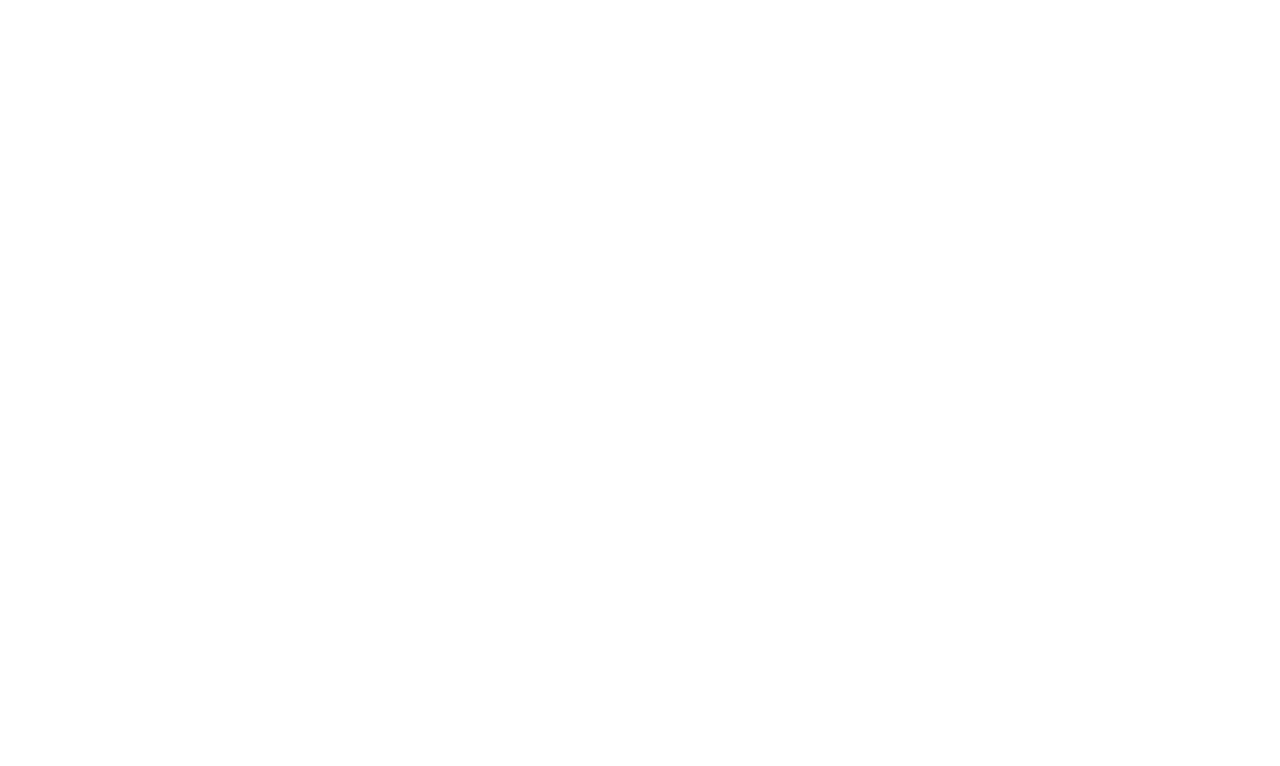
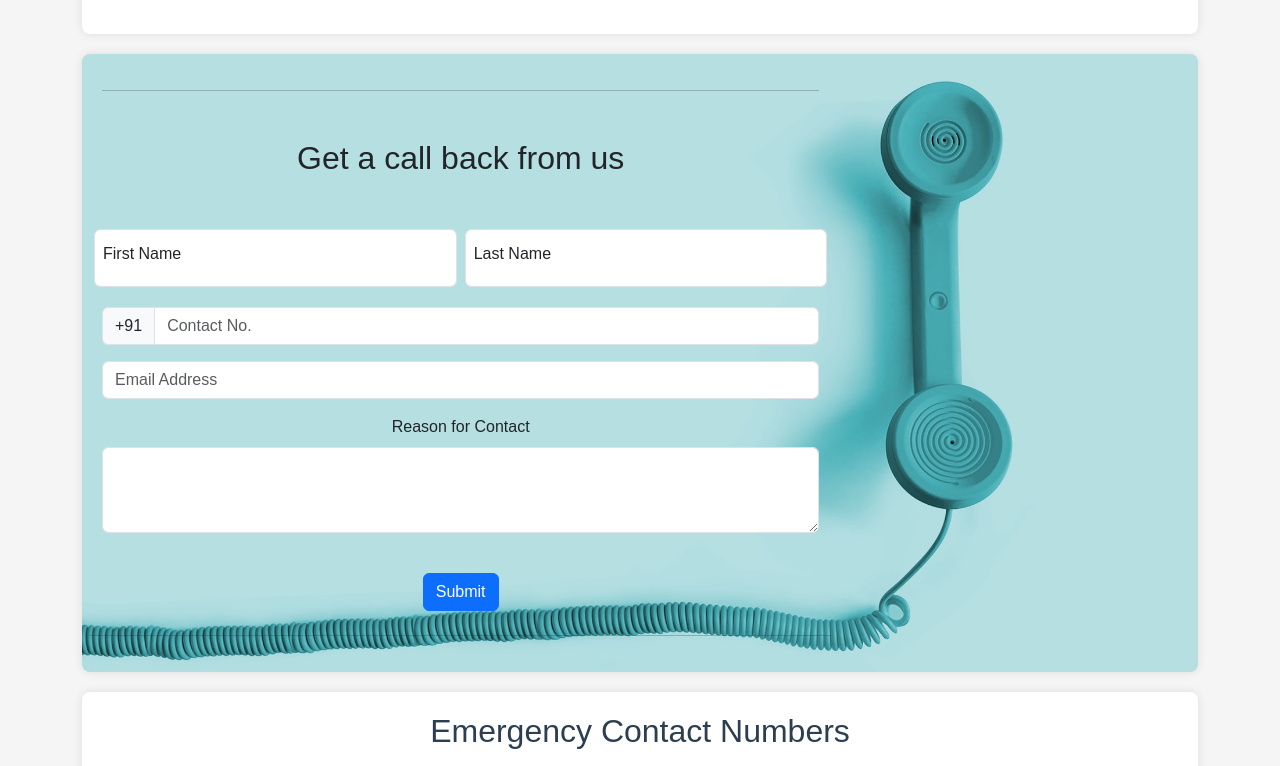
Before and after one commit to KD1-89268-shradha/Crime-Management-System, a React (Vite) app in the folder frontend/: page /contact in a window 1280 px wide. Before the commit this address had no page. Shown: the part 634-1400 px from the top of the page. Before the commit the page ends 800 px from the top, so only its background shows below. Built offline with nearby package versions, Linux system fonts and the light colour scheme.

Commit message:
user contact page

```diff
--- a/frontend/src/App.jsx
+++ b/frontend/src/App.jsx
@@ -11,6 +11,12 @@ import UserLogin from './Pages/User-Pages/login'
 
 
 
+
+
+
+
+
+import Contact from './Pages/User-Pages/contact';
 
 
 
@@ -30,7 +36,7 @@ function App() {
 
 
         <Route path ='/adminhome' element={<AdminHome/>}/>
-
+        <Route path='/contact' element={<Contact />} />
       </Routes>
     </div>
   )
--- /dev/null
+++ b/frontend/src/Pages/User-Pages/contact.jsx
@@ -0,0 +1,167 @@
+import Footer from "../../components/User-Components/footer";
+import NavBar from "../../Component/User-component/navbar";
+import ContactBanner from '../../Images/ContactBanner.jpg';
+import ContactInfo from "../../components/User-Components/contactInfo";
+import { useState } from "react";
+import { toast } from "react-toastify";
+import { postContactInformation } from '../../services/User-Services/contact';
+
+function Contact() {
+    const [firstName, setFirstName] = useState('');
+    const [lastName, setLastName] = useState('');
+    const [contactNumber, setContactNumber] = useState('');
+    const [emailAddress, setEmailAddress] = useState('');
+    const [reasonOfContact, setReasonOfContact] = useState('');
+
+    const onContactUs = async (event) => {
+        event.preventDefault();
+
+        if (firstName.length === 0) {
+            toast.warn('Enter First Name');
+        } else if (lastName.length === 0) {
+            toast.warn("Enter the Last Name");
+        } else if (contactNumber.length !== 10) {
+            toast.warn("Enter a valid Contact Number");
+        } else if (emailAddress.length === 0) {
+            toast.warn("Enter the Email Address");
+        } else if (reasonOfContact.length === 0) {
+            toast.warn("Enter the Reason for Contact");
+        } else {
+            const contactInfo = {
+                firstName,
+                lastName,
+                contactNumber,
+                emailAddress,
+                reasonOfContact,
+            };
+
+            try {
+                await postContactInformation(contactInfo);
+                toast.success('Contact information submitted successfully');
+                // Clear form fields after successful submission
+                setFirstName('');
+                setLastName('');
+                setContactNumber('');
+                setEmailAddress('');
+                setReasonOfContact('');
+            } catch (error) {
+                toast.error('Error submitting contact information');
+            }
+        }
+    };
+
+    return (
+        <>
+            <NavBar />
+            <div className="home-container">
+                <header className="home-header">
+                    <h1>Contact Us</h1>
+                </header>
+
+                <section className="home-section">
+                    <div className="row mb-3">
+                        <div className="col-md-12">
+                            <div className="card text-center">
+                                <img src={ContactBanner} className="card-img-top" alt="Contact Banner" />
+                            </div>
+                        </div>
+                    </div>
+                </section>
+
+                <section className="home-section contactBack">
+                    <div className="col-md-2"></div>
+                    <div className="col-md-8">
+                        <hr />
+                        <h2 className="text-dark mt-5 mb-5">Get a call back from us</h2>
+                        <form onSubmit={onContactUs}>
+                            <div className="row">
+                                <div className="col form-floating mb-3 p-1">
+                                    <input
+                                        onChange={(e) => setFirstName(e.target.value)}
+                                        type="text"
+                                        className="form-control"
+                                        id="floatingInputFirstName"
+                                        placeholder="First Name"
+                                        value={firstName}
+                                    />
+                                    <label htmlFor="floatingInputFirstName">First Name</label>
+                                </div>
+                                <div className="col form-floating mb-3 p-1">
+                                    <input
+                                        onChange={(e) => setLastName(e.target.value)}
+                                        type="text"
+                                        className="form-control"
+                                        id="floatingInputLastName"
+                                        placeholder="Last Name"
+                                        value={lastName}
+                                    />
+                                    <label htmlFor="floatingInputLastName">Last Name</label>
+                                </div>
+                            </div>
+                            <div className="row">
+                                <div className="input-group flex-nowrap mb-3">
+                                    <span className="input-group-text" id="addon-wrapping">+91</span>
+                                    <input
+                                        onChange={(e) => setContactNumber(e.target.value)}
+                                        type="text"
+                                        className="form-control"
+                                        placeholder="Contact No."
+                                        aria-label="Contact Number"
+                                        aria-describedby="addon-wrapping"
+                                        value={contactNumber}
+                                    />
+                                </div>
+                            </div>
+                            <div className="row">
+                                <div className="input-group mb-3">
+                                    <input
+                                        onChange={(e) => setEmailAddress(e.target.value)}
+                                        type="text"
+                                        className="form-control"
+                                        placeholder="Email Address"
+                                        aria-label="Email Address"
+                                        aria-describedby="basic-addon2"
+                                        value={emailAddress}
+                                    />
+                                </div>
+                            </div>
+                            <div className="row">
+                                <div className="mb-3">
+                                    <label htmlFor="exampleFormControlTextarea1" className="form-label">Reason for Contact</label>
+                                    <textarea
+                                        onChange={(e) => setReasonOfContact(e.target.value)}
+                                        className="form-control"
+                                        id="exampleFormControlTextarea1"
+                                        rows="3"
+                                        value={reasonOfContact}
+                                    ></textarea>
+                                </div>
+                            </div>
+                            <div className='row'>
+                                <div className="col-md-4"></div>
+                                <div className="col-md-4">
+                                    <div className="col-12 p-4">
+                                        <button
+                                            className="btn btn-primary"
+                                            type="submit"
+                                        >
+                                            Submit
+                                        </button>
+                                    </div>
+                                </div>
+                                <div className="col-md-4"></div>
+                                <hr />
+                            </div>
+                        </form>
+                    </div>
+                    <div className="col-md-2"></div>
+                </section>
+
+                <ContactInfo />
+            </div>
+            <Footer />
+        </>
+    );
+}
+
+export default Contact;
--- /dev/null
+++ b/frontend/src/services/User-Services/contact.js
@@ -0,0 +1,26 @@
+import axios from 'axios';
+import config from '../../config';
+
+const API_URL = `${config.url}/api/contactinfo`;
+
+// Get all contact information
+export const getAllContactInformation = async () => {
+    try {
+        const response = await axios.get(API_URL);
+        return response.data;
+    } catch (error) {
+        console.error('Error fetching contact information:', error);
+        throw error;
+    }
+};
+
+// Post contact information
+export const postContactInformation = async (contactInfo) => {
+    try {
+        const response = await axios.post(API_URL, contactInfo);
+        return response.data;
+    } catch (error) {
+        console.error('Error posting contact information:', error);
+        throw error;
+    }
+};
```
